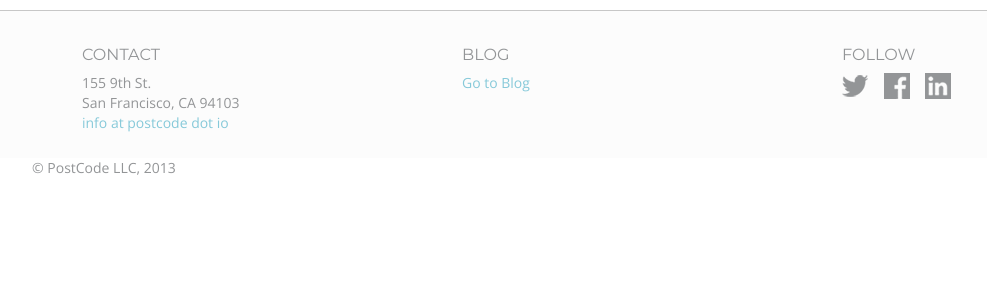
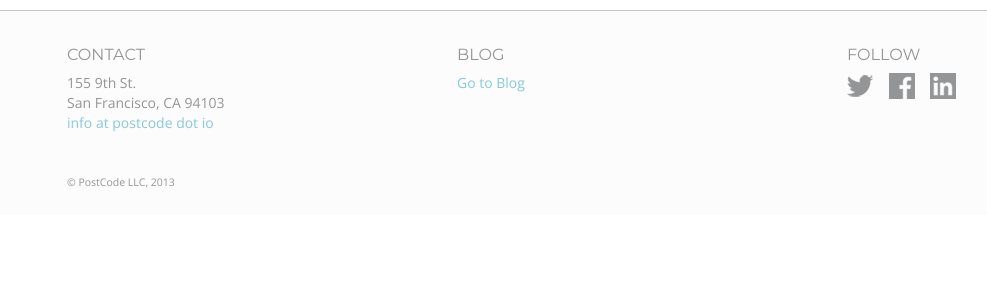
Before and after one commit to postcode/postcode-site, a Python web app: template postcode/templates/blog.html in a window 1280 px wide. Shown: the part 118-418 px from the top of the page, without its empty margins (3-990 px from the left). Run offline with Jinja, Linux system fonts and the light colour scheme; the template is opened without the code that fills it, so the values that code supplies are empty; some libraries are stand-ins or nearby versions.

Commit message:
forgot to add the base template in the last commit

```diff
--- a/postcode/templates/base.html
+++ b/postcode/templates/base.html
@@ -50,7 +50,8 @@
     {% block footer %}
 
       <footer>
-          <div class="container">
+        <div class="container">
+          <div class="row">
             <div class="col-xs-4">
               <h2>CONTACT</h2>
               <p>
@@ -73,8 +74,14 @@
                 <a class="social" href="http://www.linkedin.com/company/postcode-io" target="_blank"><img src="{{ url_for('static', filename='images/linkedin_logo.png') }}"></a>&nbsp; &nbsp;
             </div>
           </div>
+          <div class="row">
+            <div class="col-xs-4">
+              <p style="font-size: .75em; padding-top: 4em;">&#169; PostCode LLC, 2013</p>
+            </div>
+          </div>
+        </div>
       </footer>
-      <p style="padding-left: 2.5em; padding-bottom: 1.5em;">&#169; PostCode LLC, 2013</p>
+
     {% endblock footer %}
 
     <!-- Bootstrap core JavaScript
```
